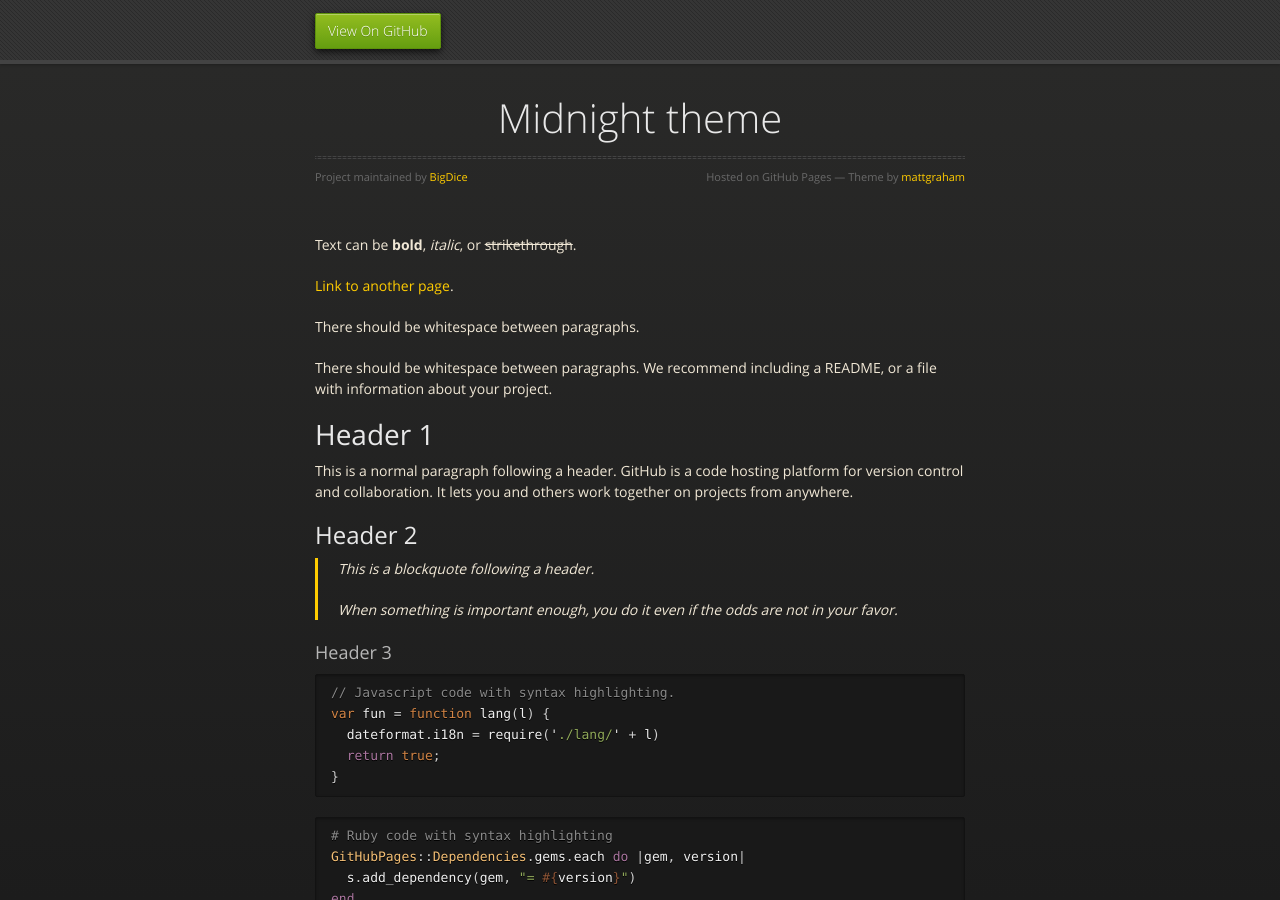
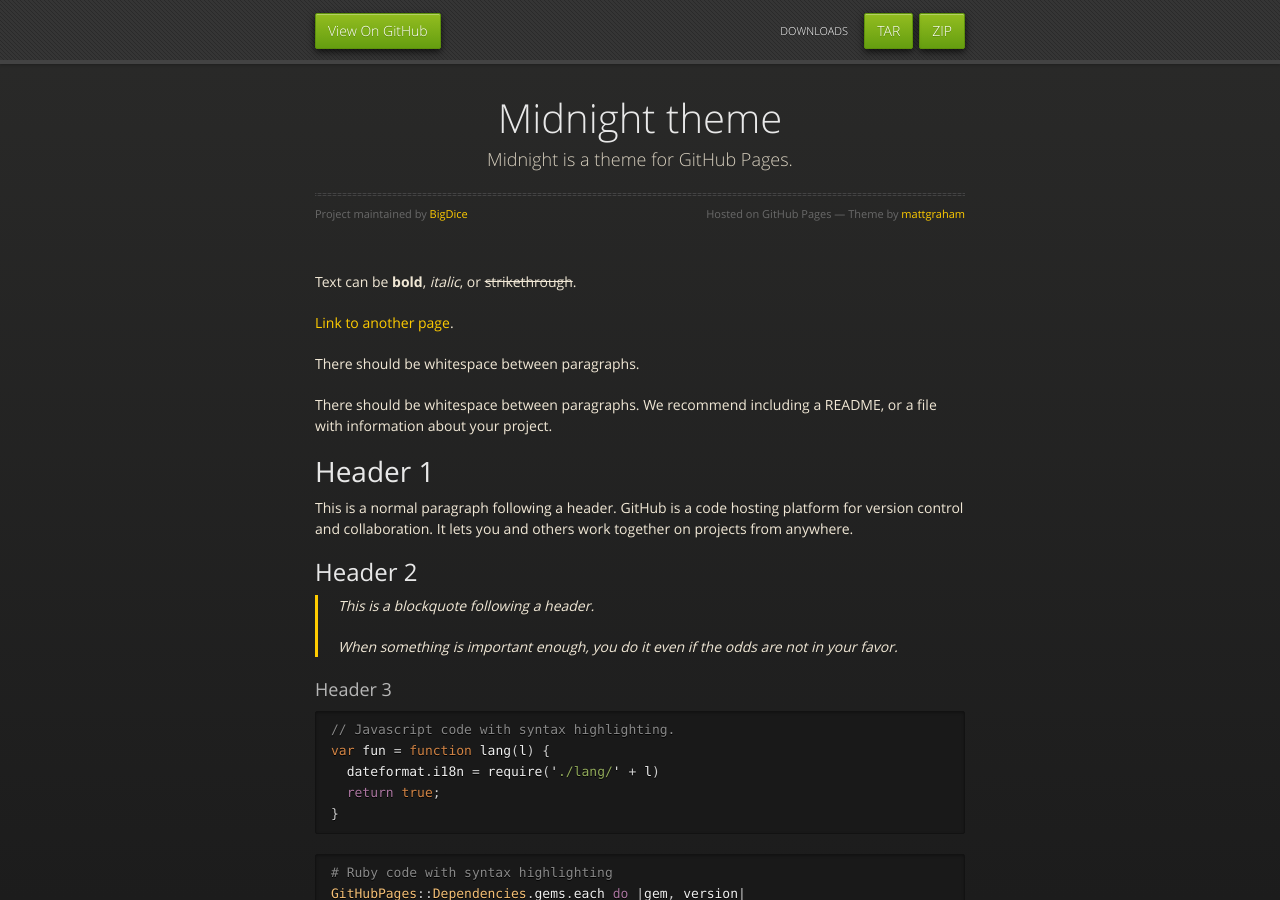
Before and after one commit to BigDice/bigdice.github.io, a Jekyll site: the page built from index.md, in a window 1280 px wide and 900 px high. Built offline with Jekyll 4.4.1, drawn with Linux system fonts in a browser that asks for light colours; the repository's description, which GitHub fills in, is left out.

Commit message:
Update _config.yml

```diff
--- a/_config.yml
+++ b/_config.yml
@@ -1,3 +1,5 @@
-
 title: Midnight theme
+description: Midnight is a theme for GitHub Pages.
+show_downloads: true
+google_analytics:
 theme: jekyll-theme-midnight
```
